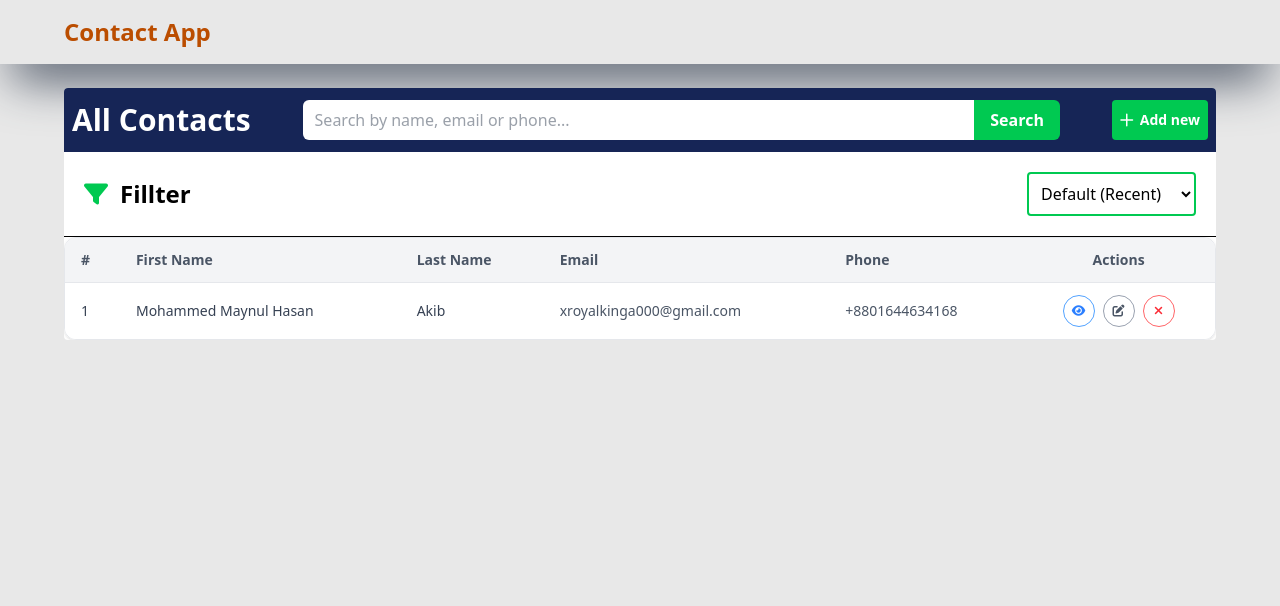
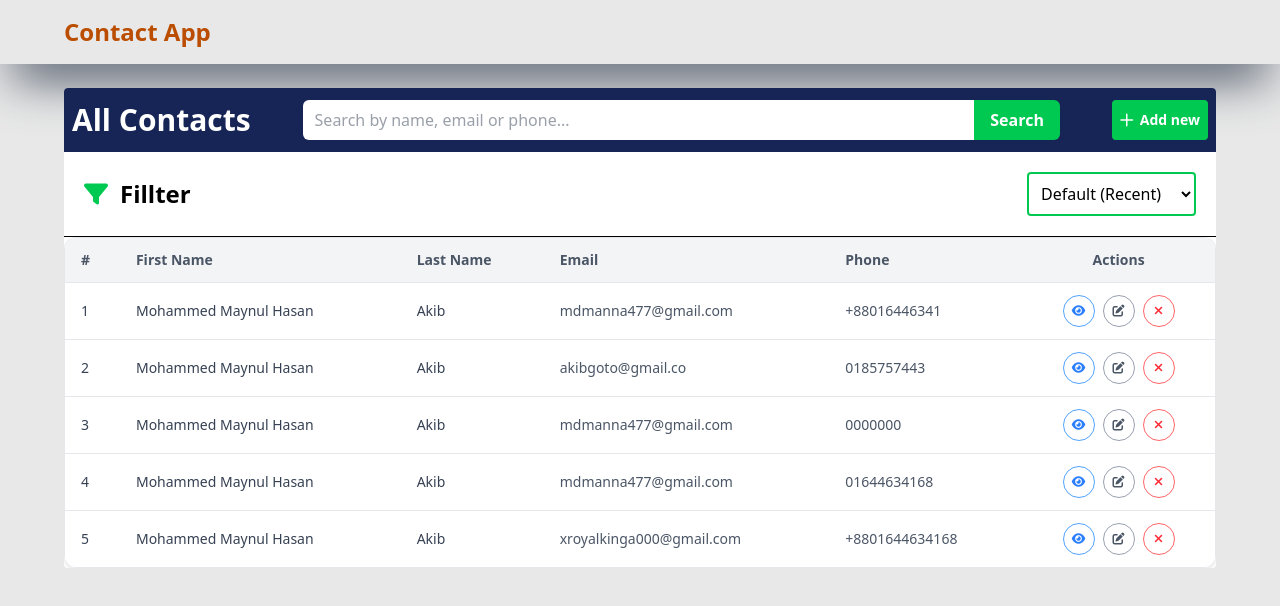
Before and after one commit to Akib11192/assignment, a React (Vite) app in the folder 5th assignment/: page / in a window 1280 px wide. Shown: the top 606 px of the page. Built offline with nearby package versions, Linux system fonts and the light colour scheme; data requests are answered from the project's data file.

Commit message:
logic done

```diff
--- a/5th assignment/db.json
+++ b/5th assignment/db.json
@@ -7,6 +7,38 @@
       "phone": "+8801644634168",
       "address": "Muradpur,Sitakunda\nMuradpur,Sitakunda",
       "id": 1
+    },
+    {
+      "first_name": "Mohammed Maynul Hasan",
+      "last_name": "Akib",
+      "email": "mdmanna477@gmail.com",
+      "phone": "01644634168",
+      "address": "Muradpur,Sitakunda\nMuradpur,Sitakunda",
+      "id": 2
+    },
+    {
+      "first_name": "Mohammed Maynul Hasan",
+      "last_name": "Akib",
+      "email": "mdmanna477@gmail.com",
+      "phone": "0000000",
+      "address": "Muradpur,Sitakunda\nMuradpur,Sitakunda",
+      "id": 3
+    },
+    {
+      "first_name": "Mohammed Maynul Hasan",
+      "last_name": "Akib",
+      "email": "akibgoto@gmail.co",
+      "phone": "0185757443",
+      "address": "Muradpur,Sitakunda\nMuradpur,Sitakunda",
+      "id": 4
+    },
+    {
+      "first_name": "Mohammed Maynul Hasan",
+      "last_name": "Akib",
+      "email": "mdmanna477@gmail.com",
+      "phone": "+88016446341",
+      "address": "Muradpur,Sitakunda\nMuradpur,Sitakunda",
+      "id": 5
     }
   ]
 }
--- a/5th assignment/src/pages/Contacts.jsx
+++ b/5th assignment/src/pages/Contacts.jsx
@@ -39,7 +39,7 @@ const Contacts = () => {
 
   useEffect(() => {
     getData();
-  }, []);
+  }, [contacts]);
 
   return (
     <div className="max-w-6xl m-auto mt-6 [@media(min-width:1050px)]:rounded overflow-hidden bg-white">
--- a/5th assignment/src/pages/Form.jsx
+++ b/5th assignment/src/pages/Form.jsx
@@ -56,7 +56,6 @@ const Form = () => {
           e.preventDefault();
           submitHandler(contact, setContact, id);
           navigation("/");
-          getData();
         }}
       >
         <Input
```
